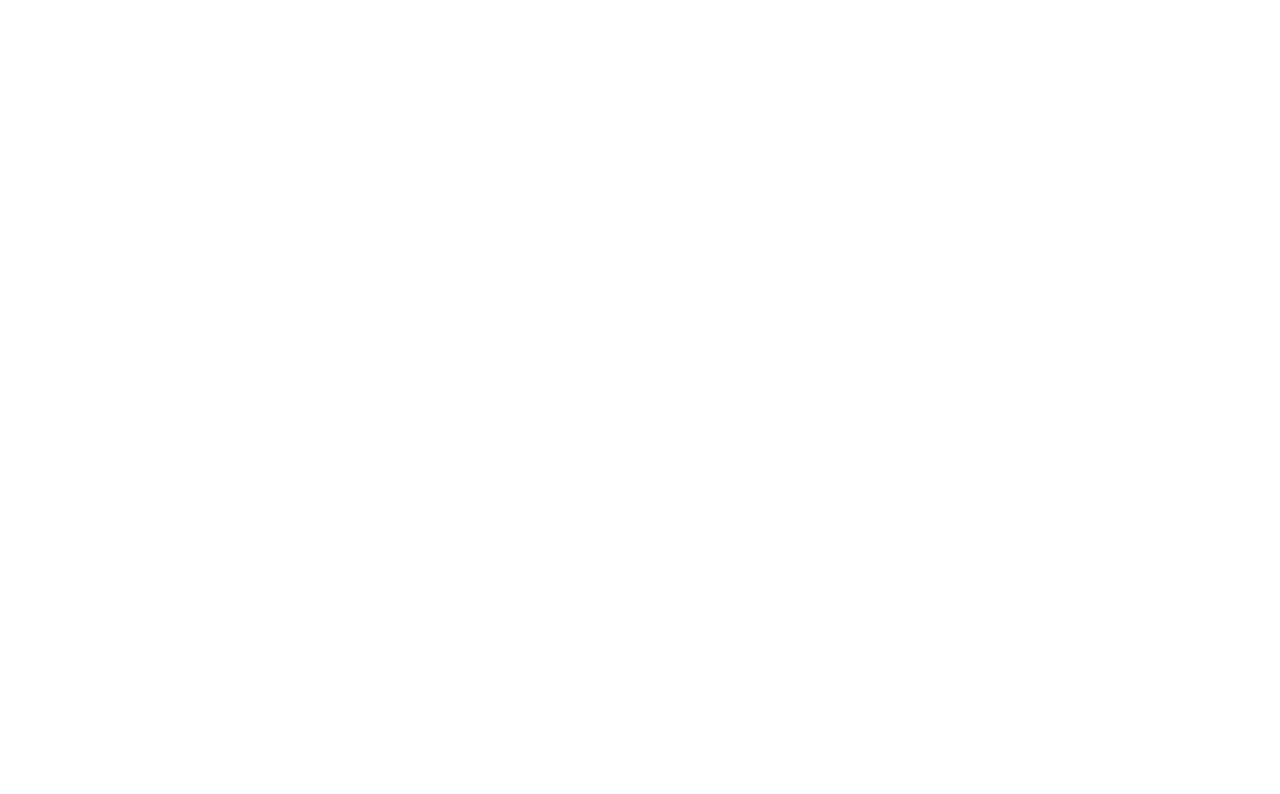
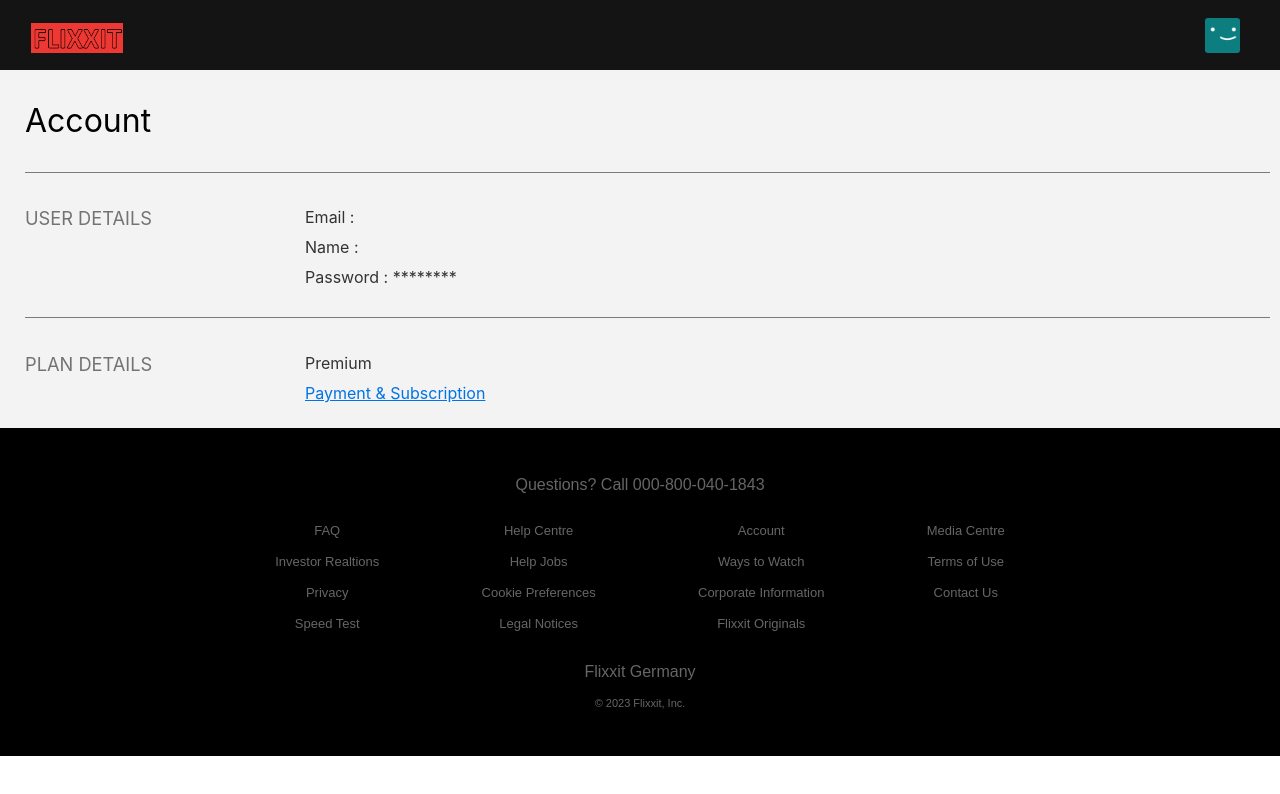
Before and after one commit to LathaThavamani/flixxit-app, a React (Create React App) app: page /account in a window 1280 px wide. Before the commit this address had no page. Shown: the top 794 px of the page. Built offline with nearby package versions, Linux system fonts and the light colour scheme.

Commit message:
Account - page user &plan details patrial checkin

```diff
--- a/src/App.js
+++ b/src/App.js
@@ -9,10 +9,11 @@
   const [search, setSearch] = useState("");
   const [searchBox, setSearchBox] = useState(false);
   const [showSearch, setShowSearch] = useState(true);
+  const [showMenu, setShowMenu] = useState(true);
   return (
     <div className="App" style={{ height: "100vh" }}>
       {loaderSpinnig && <Loader />}
-      <GlobalData.Provider value={{ setLoaderSpinning, search, setSearch, searchBox, setSearchBox, showSearch, setShowSearch }}>
+      <GlobalData.Provider value={{ setLoaderSpinning, search, setSearch, searchBox, setSearchBox, showSearch, setShowSearch, showMenu, setShowMenu }}>
         <AppRoutes />
       </GlobalData.Provider>
     </div >
--- a/src/Components/HomeFooter.js
+++ b/src/Components/HomeFooter.js
@@ -33,6 +33,9 @@
                     </div>
                 </div>
                 <p>Flixxit Germany</p>
+                <div class="home-footer-copyright">
+                    <span>&copy; 2023 Flixxit, Inc.</span>
+                </div>
             </div>
         </div>
     )
--- a/src/Routes/AppRoutes.js
+++ b/src/Routes/AppRoutes.js
@@ -6,6 +6,7 @@
 import Signup from './../features/Signup/Signup'
 import VideoPlayer from './../features/Dashboard/components/VideoPlayer';
 import MyList from './../features/MyList/components/MyList';
+import Account from '../features/Account/components/Account';
 
 
 const AppRoutes = () => {
@@ -14,6 +15,7 @@
             <Route path='/' element={<Home />} ></Route>
             <Route path='/signin' element={<Signin />}></Route>
             <Route path='/signup' element={<Signup />}></Route>
+            <Route path='/account' element={<Account />}></Route>
             <Route path='/dashboard' element={<Dashboad />}></Route>
             <Route path="/video" element={<VideoPlayer />} />
             <Route path="/myList" element={<MyList />} />
--- /dev/null
+++ b/src/Styles/Account.css
@@ -0,0 +1,70 @@
+.account-container {
+    background: #f3f3f3;
+    margin-top: 70px;
+    text-align: left;
+    padding: 10px 10px 10px 25px;
+}
+
+.account-header {
+    display: inline-block;
+    vertical-align: middle;
+    font-weight: 400;
+}
+
+.horizontal-line {
+    width: 100%;
+    height: .5px;
+    background-color: rgb(124, 122, 122);
+    margin: 10px 0px;
+}
+
+.account-content {
+    font-size: 1em;
+    box-sizing: border-box;
+}
+
+.account-section {
+    padding-bottom: 10px;
+    margin-bottom: 5px;
+    padding: 10px;
+    position: relative;
+}
+
+.account-section-heading {
+    color: #737373;
+    font-size: 1.14em;
+    font-weight: 400;
+    margin-bottom: 20px;
+    margin-top: 15px;
+    padding: 0;
+    text-transform: uppercase;
+    left: 0;
+    padding-right: 10px;
+    position: absolute;
+    width: 270px;
+}
+
+.account-section-content {
+    padding-left: 270px;
+    color: #333;
+    display: block;
+    font-size: 1em;
+    margin: 0 auto;
+    margin-top: 15px;
+}
+
+.account-section-detail {
+    font-weight: 400;
+    overflow: hidden;
+    text-overflow: ellipsis;
+    margin-bottom: 10px;
+}
+
+.account-section-plan {
+    border-top: none;
+    color: #0073e6;
+    display: inline;
+    padding-right: 0;
+    padding-top: 5px;
+    text-decoration: underline;
+}
--- a/src/Styles/Home.css
+++ b/src/Styles/Home.css
@@ -234,4 +234,9 @@
     cursor: pointer;
 }
 
+.home-footer-copyright {
+    font-size: 11px;
+    margin-bottom: 15px;
+}
+
 /* Home Footer End */
--- /dev/null
+++ b/src/features/Account/components/Account.js
@@ -0,0 +1,53 @@
+import React, { useEffect, useState } from 'react';
+import { useLoader } from '../../../data/hooks/useLoader';
+import Header from '../../Dashboard/components/Header';
+import Footer from '../../../components/HomeFooter';
+import "../../../styles/Account.css"
+
+const Account = () => {
+    const { setShowSearch, setShowMenu } = useLoader();
+    const [profile, setProfile] = useState({ ...JSON.parse(localStorage.getItem('userProfile')) })
+
+    useEffect(() => {
+        setShowMenu(false);
+        setShowSearch(false);
+    }, [])
+
+    return (
+        <>
+            <Header black={true} />
+            <div className='account-container'>
+                <h1 className="account-header">Account</h1>
+                <div className="horizontal-line"></div>
+                <div className="account-content">
+                    <div className="account-section">
+                        <div>
+                            <h2 className="account-section-heading">User Details</h2>
+                        </div>
+                        <div className="account-section-content">
+                            <div className="account-section-detail"> Email : {profile.useremail}</div>
+                            <div className="account-section-detail"> Name : {profile.username}</div>
+                            <div className="account-section-detail account-section-item-disabled">Password : ********</div>
+                        </div>
+                    </div>
+                    <div className="horizontal-line"></div>
+                    <div className="account-section">
+                        <div>
+                            <h2 className="account-section-heading">PLAN DETAILS</h2>
+                        </div>
+                        <div className="account-section-content">
+                            <div className="account-section-detail">Premium</div>
+                            <a class="account-section-plan">Payment & Subscription</a>
+                        </div>
+                    </div>
+
+
+                </div>
+            </div>
+
+            <Footer />
+        </>
+    )
+}
+
+export default Account
--- a/src/features/Dashboard/components/Header.js
+++ b/src/features/Dashboard/components/Header.js
@@ -31,7 +31,7 @@
 
 function Header({ black }) {
 
-    const { setLoaderSpinning, search, setSearch, searchBox, setSearchBox, showSearch } = useLoader();
+    const { setLoaderSpinning, search, setSearch, searchBox, setSearchBox, showSearch, showMenu } = useLoader();
     const navigate = useNavigate();
     const dispatch = useDispatch();
     // const profiles = useSelector((state) => state.profiles.profile);
@@ -87,15 +87,15 @@
         }
     };
 
-    const handleClick = (item, e) => {
-        e.preventDefault();
-        //dispatch(setCurrentProfile(item));
+    const handleAccount = () => {
+        navigate("/account");
     };
 
     const handleSignout = () => {
         localStorage.clear();
         navigate("/signin");
     };
+
 
     const Debouncer = (e) => {
         //if (e.length > 0) {
@@ -123,6 +123,7 @@
                         />
                     </Link>
                 </div>
+                {showMenu ?
                     <div className="nav-lg">
                         <Link
                             to="/dashboard"
@@ -143,7 +144,8 @@
                             My List
                         </Link>
                     </div>
-
+                    : <></>
+                }
                 <div>
                     <Button
                         className="nav-sm"
@@ -218,28 +220,7 @@
                     </div>
                     {open && (
                         <div className="modal-box-profiles">
-                            {/* {showProfiles &&
-                                showProfiles.map((item) => (
-                                    <div className="each-profile-box">
-                                        <img src={item.profilePic} alt={item.name} />
-                                        <div
-                                            onClick={(e) => handleClick(item, e)}
-                                            className="each-profile-name"
-                                        >
-                                            {" "}
-                                            {item.name}{" "}
-                                        </div>
-                                    </div>
-                                ))}
-                            <div
-                                //onClick={() => history.push("/profiles")}
-                                className="each-profile-box"
-                            >
-                                {" "}
-                                Manage Profiles{" "}
-                            </div> */}
-                            <div className="profile-box-line"></div>
-                            <div className="profile-text-bottom">Account</div>
+                            <div className="profile-text-bottom" onClick={handleAccount}>Account</div>
                             <div onClick={handleSignout} className="profile-text-bottom">
                                 Sign out
                             </div>
```
Lines whose indentation alone changed are shown as unchanged.
